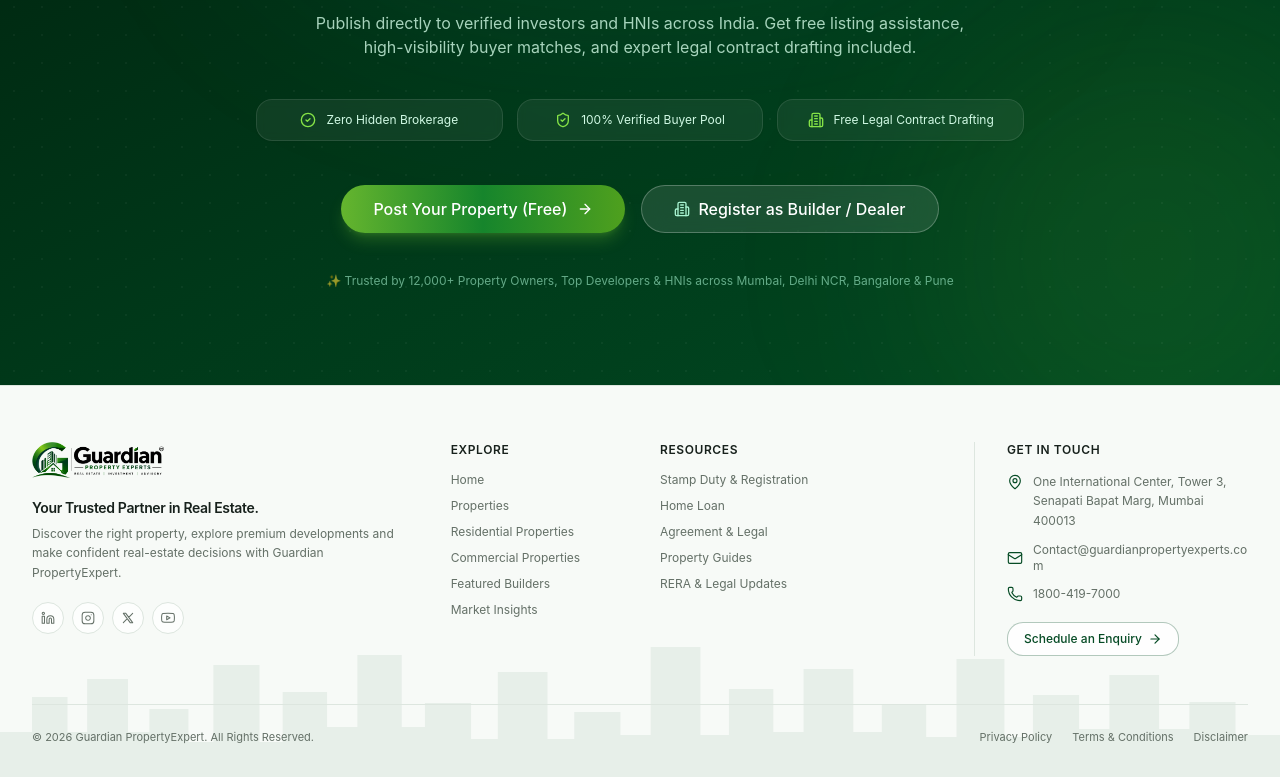
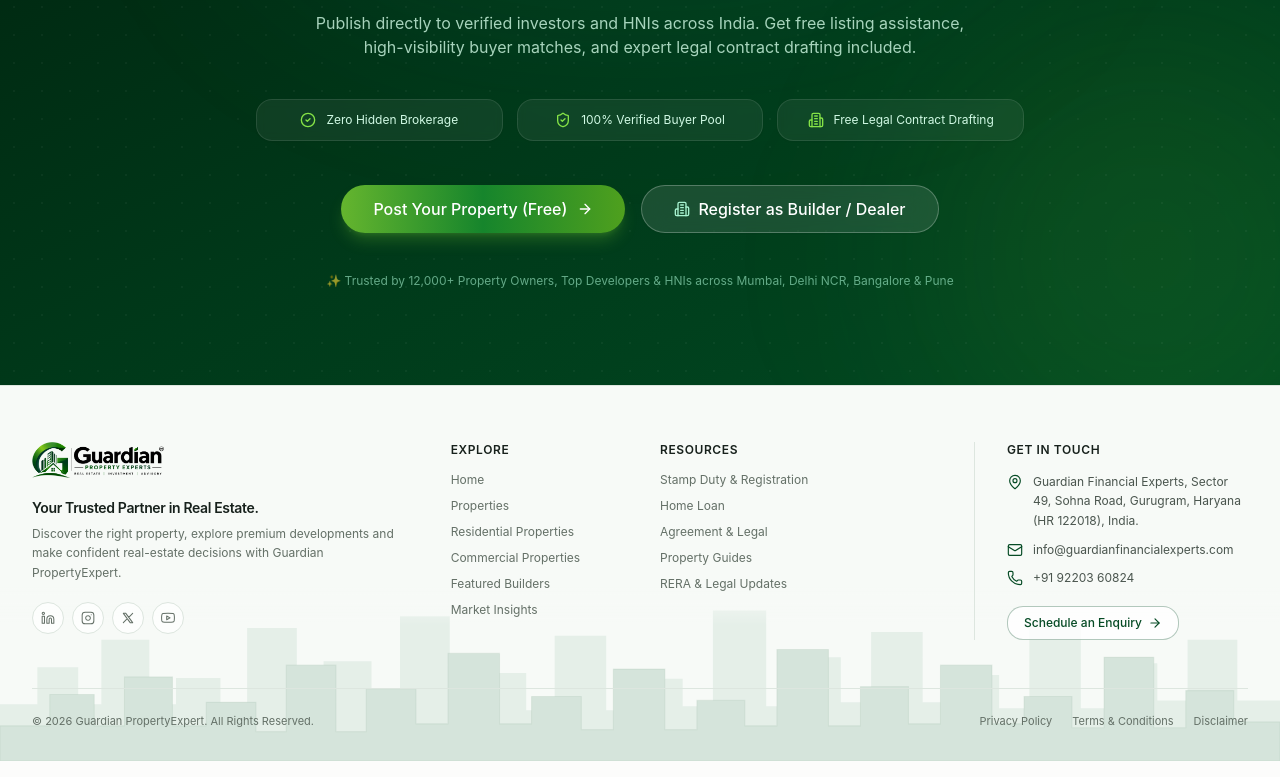
Before and after one commit to harshikakukreja0/Guardian-property-experts, a Next.js app: page / in a window 1280 px wide. Shown: the part 5950-6727 px from the top of the page. Built offline with nearby package versions, Linux system fonts and the light colour scheme; no server answers.

Commit message:
style(footer): update Gurugram contact info and enhance sage-green skyline visibility

```diff
--- a/src/components/common/MainFooter.tsx
+++ b/src/components/common/MainFooter.tsx
@@ -6,18 +6,31 @@ import { Phone, Mail, MapPin, ArrowRight } from "lucide-react";
 export function MainFooter() {
   return (
     <footer className="relative overflow-hidden bg-[#F7FAF7] border-t border-[#DDE6DF] text-[#17211C] text-xs">
-      {/* Subtle Real-Estate Skyline Silhouette along lower portion */}
+      {/* Visible, Layered Real-Estate Skyline Illustration along lower portion */}
       <div
-        className="pointer-events-none select-none absolute inset-x-0 bottom-0 z-0 opacity-[0.06] text-[#064B25]"
+        className="pointer-events-none select-none absolute inset-x-0 bottom-0 z-0 opacity-[0.36]"
         aria-hidden="true"
       >
+        <div className="absolute inset-x-0 top-0 h-10 bg-gradient-to-b from-[#F7FAF7] to-transparent" />
         <svg
-          viewBox="0 0 1440 160"
-          fill="currentColor"
+          viewBox="0 0 1440 180"
+          fill="none"
           preserveAspectRatio="none"
-          className="w-full h-24 sm:h-32 md:h-40 block"
+          className="w-full h-28 sm:h-36 md:h-44 block"
         >
-          <path d="M0,160 L0,115 L36,115 L36,80 L76,80 L76,115 L98,115 L98,62 L144,62 L144,115 L168,115 L168,92 L212,92 L212,125 L240,125 L240,48 L292,48 L292,125 L318,125 L318,75 L368,75 L368,110 L402,110 L402,38 L452,38 L452,110 L478,110 L478,86 L530,86 L530,122 L560,122 L560,55 L616,55 L616,122 L646,122 L646,95 L698,95 L698,118 L732,118 L732,30 L788,30 L788,118 L820,118 L820,72 L870,72 L870,115 L904,115 L904,52 L960,52 L960,115 L992,115 L992,88 L1042,88 L1042,120 L1076,120 L1076,42 L1130,42 L1130,120 L1162,120 L1162,78 L1214,78 L1214,112 L1248,112 L1248,58 L1304,58 L1304,112 L1338,112 L1338,85 L1390,85 L1390,118 L1440,118 L1440,160 Z" />
+          {/* Back Tower Layer — Soft Sage Green */}
+          <path
+            d="M0,180 L0,122 L42,122 L42,84 L88,84 L88,122 L114,122 L114,56 L168,56 L168,122 L198,122 L198,95 L248,95 L248,132 L278,132 L278,44 L334,44 L334,132 L364,132 L364,78 L418,78 L418,118 L450,118 L450,32 L506,32 L506,118 L538,118 L538,90 L592,90 L592,128 L624,128 L624,52 L682,52 L682,128 L716,128 L716,96 L768,96 L768,124 L802,124 L802,26 L862,26 L862,124 L894,124 L894,74 L946,74 L946,120 L980,120 L980,48 L1038,48 L1038,120 L1072,120 L1072,92 L1124,92 L1124,126 L1158,126 L1158,38 L1216,38 L1216,126 L1248,126 L1248,80 L1302,80 L1302,118 L1336,118 L1336,56 L1392,56 L1392,118 L1440,118 L1440,180 Z"
+            fill="#C7DDD0"
+          />
+          {/* Front Architectural Layer — Muted Guardian Green with Subtle Outlines */}
+          <path
+            d="M0,180 L0,144 L56,144 L56,112 L106,112 L106,144 L140,144 L140,94 L194,94 L194,144 L232,144 L232,120 L288,120 L288,150 L322,150 L322,82 L378,82 L378,150 L412,150 L412,106 L468,106 L468,142 L504,142 L504,70 L562,70 L562,142 L598,142 L598,114 L654,114 L654,148 L690,148 L690,86 L748,86 L748,148 L784,148 L784,118 L838,118 L838,144 L874,144 L874,66 L932,66 L932,144 L968,144 L968,104 L1022,104 L1022,142 L1058,142 L1058,82 L1116,82 L1116,142 L1152,142 L1152,114 L1206,114 L1206,146 L1242,146 L1242,74 L1298,74 L1298,146 L1334,146 L1334,108 L1388,108 L1388,140 L1440,140 L1440,180 Z"
+            fill="#9BC0AA"
+            stroke="#064B25"
+            strokeOpacity="0.22"
+            strokeWidth="1.2"
+          />
         </svg>
       </div>
 
@@ -178,29 +191,29 @@ export function MainFooter() {
               Get in Touch
             </h3>
 
-            <ul className="space-y-3 text-[#647067] font-normal">
+            <ul className="space-y-3 text-[#4A554E] font-normal">
               <li className="flex items-start gap-2.5">
                 <MapPin className="w-4 h-4 text-[#064B25] shrink-0 mt-0.5" strokeWidth={1.75} />
                 <span className="leading-relaxed">
-                  One International Center, Tower 3, Senapati Bapat Marg, Mumbai 400013
+                  Guardian Financial Experts, Sector 49, Sohna Road, Gurugram, Haryana (HR 122018), India.
                 </span>
               </li>
               <li>
                 <a
-                  href="mailto:Contact@guardianpropertyexperts.com"
+                  href="mailto:info@guardianfinancialexperts.com"
                   className="flex items-center gap-2.5 hover:text-[#064B25] transition-colors break-all"
                 >
                   <Mail className="w-4 h-4 text-[#064B25] shrink-0" strokeWidth={1.75} />
-                  <span>Contact@guardianpropertyexperts.com</span>
+                  <span>info@guardianfinancialexperts.com</span>
                 </a>
               </li>
               <li>
                 <a
-                  href="tel:18004197000"
+                  href="tel:+919220360824"
                   className="flex items-center gap-2.5 hover:text-[#064B25] transition-colors"
                 >
                   <Phone className="w-4 h-4 text-[#064B25] shrink-0" strokeWidth={1.75} />
-                  <span>1800-419-7000</span>
+                  <span>+91 92203 60824</span>
                 </a>
               </li>
             </ul>
```
